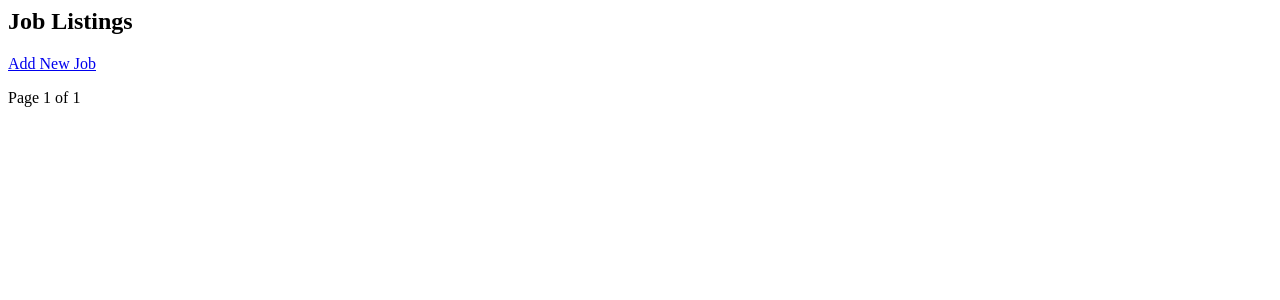
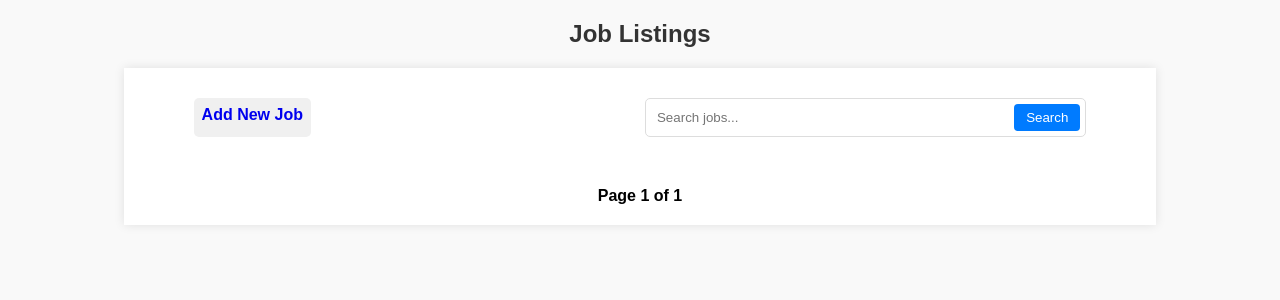
Before and after one commit to kogimurio/testselenium, a Django app: page / in a window 1280 px wide. Shown: the top 300 px of the page. Run offline with Django 4.2, Linux system fonts and the light colour scheme; data that the repository does not hold is empty.

Commit message:
CREATED: Style job list

```diff
--- a/src/settings.py
+++ b/src/settings.py
@@ -30,6 +30,11 @@ ALLOWED_HOSTS = []
 
 MEDIA_URL = "/media/"
 MEDIA_ROOT = os.path.join(BASE_DIR, "media")
+
+STATIC_URL = "/static/"
+STATICFILES_DIRS = [
+    os.path.join(BASE_DIR, "static"),
+]
 
 
 # Application definition
--- /dev/null
+++ b/static/jobs/styles.css
@@ -0,0 +1,144 @@
+body {
+    font-family: Arial, sans-serif;
+    margin: 20px;
+    background: #f9f9f9;
+}
+
+h2 {
+    color: #333;
+    text-align: center;
+}
+.main_container {
+    display: grid;
+    grid-template-columns: 1fr;
+    width: 80%;
+    margin: auto;
+    padding: 20px;
+    background: #fff;
+    box-shadow: 0 0 10px rgba(0, 0, 0, 0.1);
+}
+
+.top_section {
+    display: grid;
+    grid-template-columns: 1fr 1fr;
+    gap: 10px;
+    width: 90%;
+    margin: auto;
+    padding: 10px;
+}
+
+.top_left {
+    width: fit-content;
+    background: #f0f0f0;
+    padding: 8px;
+    border-radius: 5px;
+    font-weight: bold;
+}
+
+.top_left a {
+    text-decoration: none;
+}
+
+.top_right form {
+    display: flex;
+    flex-direction: row;
+    justify-content: space-between;
+    align-items: center;
+    gap: 10px;
+    border: 1px solid #ddd;
+    padding: 5px;
+    border-radius: 5px;
+}
+
+.top_right input{
+    padding: 6px;
+    border-radius: 5px;
+    border: none;
+    width: 100%;
+}
+
+.top_right  button{
+    padding: 6px 12px;
+    border-radius: 4px;
+    border: none;
+    background-color: #007BFF;
+    color: white;
+}
+
+.job_container {
+    display: grid;
+    grid-template-columns: repeat(auto-fill, minmax(450px, 1fr));
+    gap: 20px;
+    margin-top: 20px;
+}
+
+.job_card {
+    display: grid;
+    grid-template-columns: 1fr 3fr;
+    gap: 10px;
+    padding: 10px;
+    background: #f0f0f0;
+    border-radius: 5px;
+    box-shadow: 0 0 5px rgba(0, 0, 0, 0.1);
+
+}
+
+.job_details {
+    display: flex;
+    flex-direction: column;
+}
+
+.job_title {
+    font-weight: 1.2em;
+    padding-bottom: 5px;
+}
+
+.job_company {
+    font-weight: 1em;
+    padding-bottom: 5px;
+}
+
+.job_actions {
+    display:flex;
+    flex-direction: row;
+    gap: 10px;
+}
+
+.job_actions a {
+    text-decoration: none;
+}
+
+
+.pagination {
+    display: flex;
+    justify-content: center;
+    margin-top: 20px;
+    gap: 15px;
+    font-weight: bold;
+}
+
+.pagination a {
+    text-decoration: none;
+    padding: 5px 10px;
+    border: 1px solid #ddd;
+    border-radius: 4px;
+    color: #333;
+    transition: background 0.3s;
+}
+
+.pagination a:hover {
+    background: #f0f0f0;
+}
+
+
+@media (max-width: 768px) {
+    .top_section {
+        grid-template-columns: 1fr;
+    }
+    .job_container {
+        grid-template-columns: 1fr;
+    }
+    .job_card {
+        grid-template-columns: 1fr;
+    }
+}
--- a/templates/jobs/job_list.html
+++ b/templates/jobs/job_list.html
@@ -1,12 +1,46 @@
+{% load static %}
+<!DOCTYPE html>
+<html>
+    <head>
+        <title>Job Listings</title>
+        <link rel="stylesheet" href="{% static 'jobs/styles.css' %}">
+    </head>
+    <body>
         <h2>Job Listings</h2>
+
+        <div class="main_container">
+            <div class="top_section">
+                <div class="top_left">
                     <a href="add/">Add New Job</a>
-<ul>
+                </div>
+                <div class="top_right">
+                    <form>
+                        {% csrf_token %}
+                            <input
+                            type="text"
+                            name="q"
+                            placeholder="Search jobs..."
+                        />
+                        <button type="submit">Search</button>
+                    </form>
+                </div>
+            </div>
+            <div class="job_container">
                 {% for job in page_obj %}
-    <li>
+                <div class="job_card">
+                    <div>
                         {% if job.image %}
                             <img src="{{ job.image.url }}" alt="{{ job.company }}" width="20" />
                         {% endif %}
-        <strong>{{ job.title }}</strong> at {{ job.company }} ({{ job.location }})
+                    </div>
+                    <div class="job_details">
+                        <div class="job_title">
+                            <strong>{{ job.title }}</strong>
+                        </div>
+                        <div class="job_company">
+                            {{ job.company }} ({{ job.location }})
+                        </div>
+                        <div class="job_actions">
                             <a href="{{ job.url }}" target="_blank">View job</a>
                             <span><a href="{% url 'edit_job' job.id %}">Edit</a></span>
                             <span><a href="{% url 'delete_job' job.id %}"
@@ -14,10 +48,12 @@
                                 >
                                 Delete
                             </a></span>
-    </li>
+                        </div>
+                    </div>
+                </div>
                 {% endfor %}
-</ul>
-<div>
+            </div>
+            <div class="pagination">
                 {% if page_obj.has_previous %}
                     <a href="?page={{ page_obj.previous_page_number }}">Previous</a>
                 {% endif %}
@@ -28,3 +64,7 @@
                     <a href="?page={{ page_obj.next_page_number }}">Next</a>
                 {% endif %}
             </div>
+        </div>
+
+    </body>
+</html>
```
Lines whose indentation alone changed are shown as unchanged.
